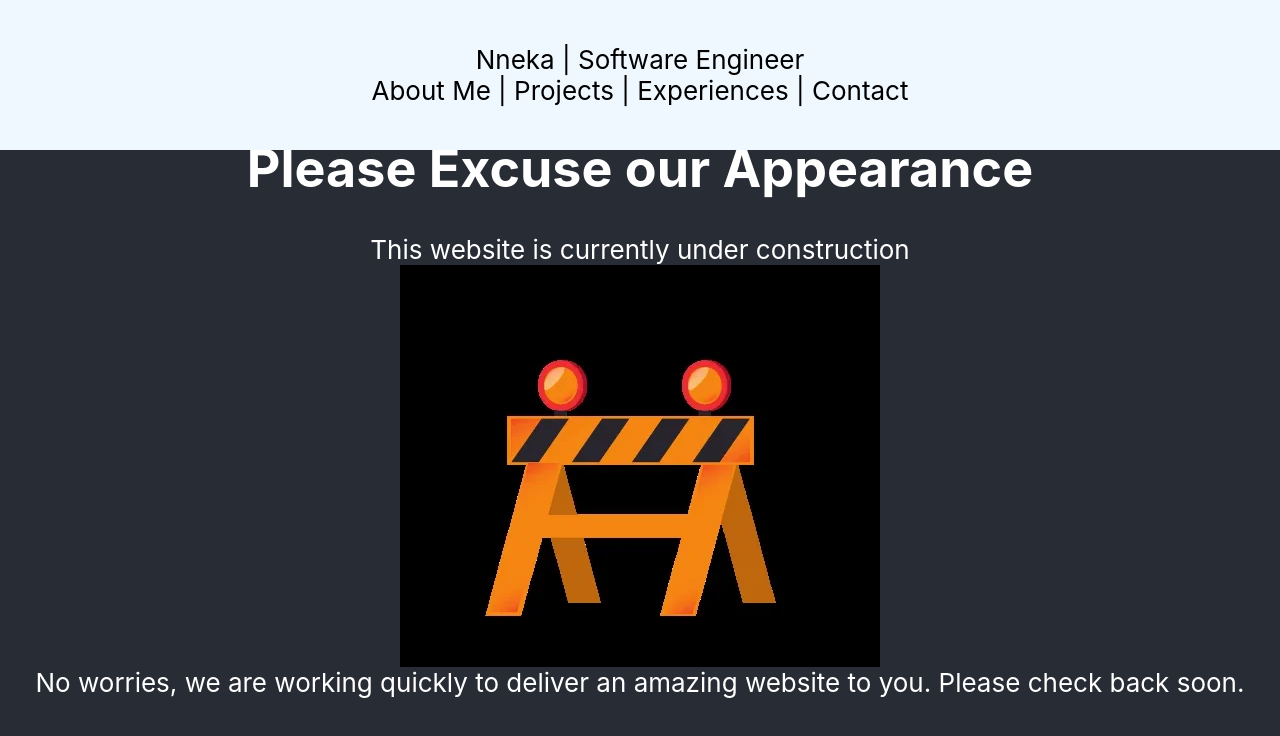
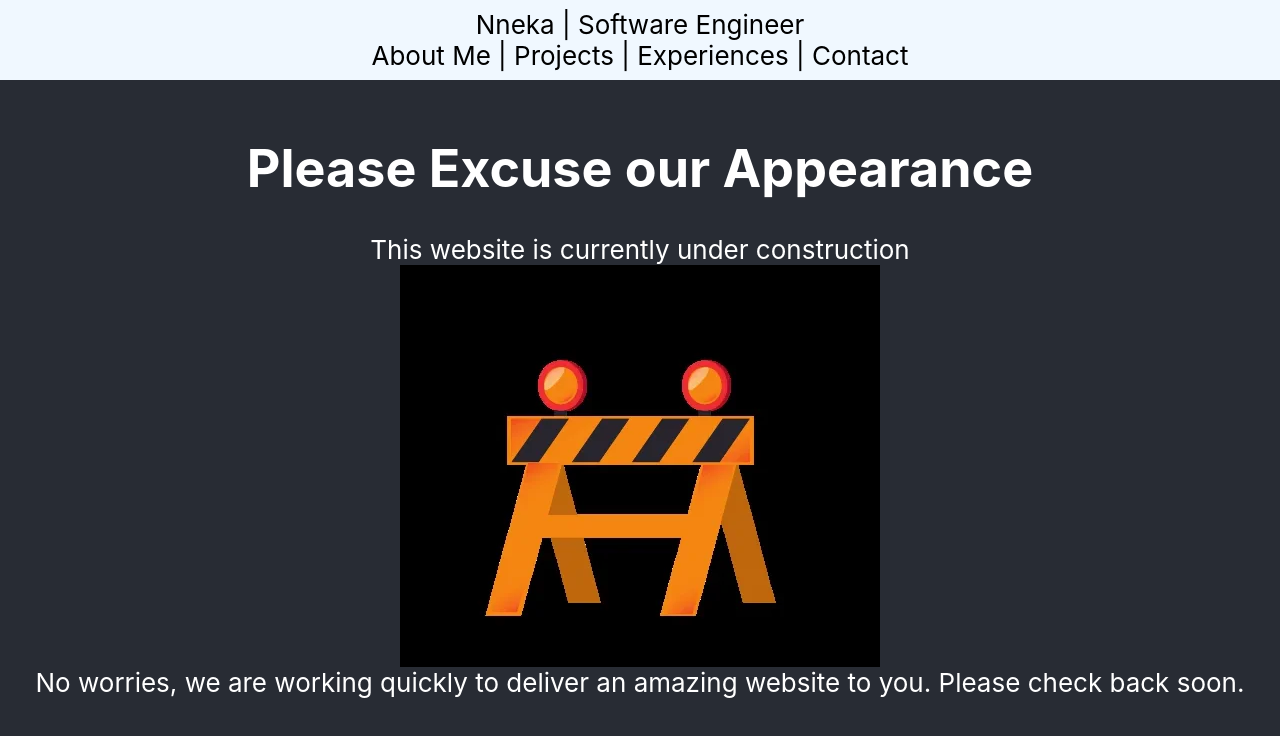
Before and after one commit to nnekauf/portfolio, a React (Create React App) app: page / in a window 1280 px wide. Shown: the top 736 px of the page. Built offline with nearby package versions, Linux system fonts and the light colour scheme.

Commit message:
adjusts the height of the navigation bar to prevent it from blocking the content below it

```diff
--- a/src/App.css
+++ b/src/App.css
@@ -28,7 +28,7 @@
   background-color: aliceblue;
   color: black;
   width: 100%;
-  height: 150px;
+  height: 10%;
   position: fixed;
   top: 0px;
   /* display: inline-block; */
```
